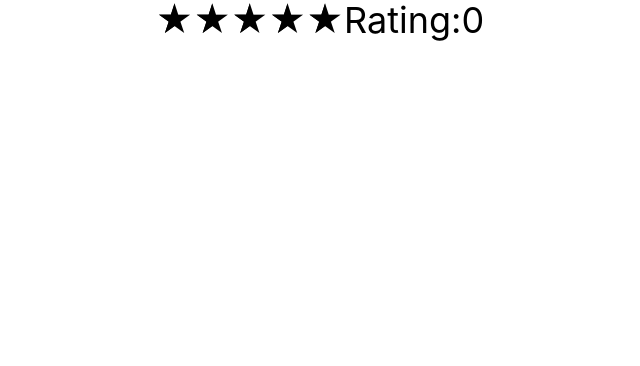
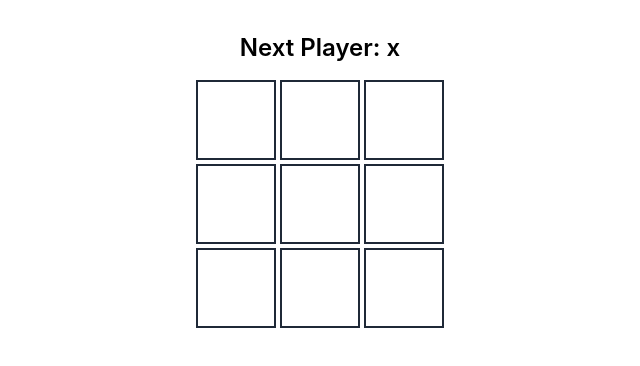
Before and after one commit to Pallavi487/My-React-Projects, a React (Create React App) app: page / in a window 1280 px wide. Shown: the top 366 px of the page, without its empty margins (320-960 px from the left). Built offline with nearby package versions, Linux system fonts and the light colour scheme.

Commit message:
Tic-Tac folder

```diff
--- a/src/App.js
+++ b/src/App.js
@@ -2,7 +2,8 @@ import React from "react";
 
 import "./App.css";
 
-import Starrarting from "./Component/Starrating/Starrating";
+import TicTacBoard from "./Component/Tic-TacBoard/Tic-TacBoard";
+//import Starrarting from "./Component/Starrating/Starrating";
 //import Tab from "./Component/Tab/Tab";
 //import ScrollIndicator from "./Component/Scrollindicator/Scrollindicator";
 //import LightDarkTheme from "./Component/LightDarkTheme/LightDarkTheme";
@@ -21,7 +22,8 @@ function App() {
       {/*<LightDarkTheme />*/}
       {/*<ScrollIndicator />*/}
       {/*<Tab />*/}
-      <Starrarting />
+      {/*<Starrarting />*/}
+      <TicTacBoard />
     </div>
   );
 }
--- a/src/Component/Imageslider/Image.js
+++ b/src/Component/Imageslider/Image.js
@@ -33,14 +33,30 @@ const Image = () => {
   };
 
   return (
-    <div>
-      <button onClick={handlePrevious}>Previous</button>
-      {images.length === 0 ? (
-        "Loading"
-      ) : (
-        <img src={images[currentIndex].urls.thumb} alt="images" />
-      )}
-      <button onClick={handleNext}>Next</button>
+    <div className="flex flex-col items-center justify-center min-h-screen bg-gray-100">
+      <div className="flex items-center space-x-4">
+        <button
+          onClick={handlePrevious}
+          className="px-4 py-2 bg-blue-500 text-white rounded-md hover:bg-blue-600 transition"
+        >
+          Previous
+        </button>
+        {images.length === 0 ? (
+          <span className="text-gray-500">Loading...</span>
+        ) : (
+          <img
+            src={images[currentIndex].urls.thumb}
+            alt="images"
+            className="w-64 h-64 object-cover rounded-md shadow-lg"
+          />
+        )}
+        <button
+          onClick={handleNext}
+          className="px-4 py-2 bg-blue-500 text-white rounded-md hover:bg-blue-600 transition"
+        >
+          Next
+        </button>
+      </div>
     </div>
   );
 };
--- /dev/null
+++ b/src/Component/Tic-TacBoard/Tic-TacBoard.js
@@ -0,0 +1,69 @@
+import React, { useState } from "react";
+
+const CalculateWinner = (squares) => {
+  const lines = [
+    [0, 1, 2],
+    [3, 4, 5],
+    [6, 7, 8],
+    [0, 3, 6],
+    [1, 4, 7],
+    [2, 5, 8],
+    [0, 4, 8],
+    [2, 4, 6],
+  ];
+  for (let i = 0; i < lines.length; i++) {
+    const [a, b, c] = lines[i];
+    if (squares[a] && squares[a] === squares[b] && squares[a] === squares[c]) {
+      return squares[a];
+    }
+  }
+  return null;
+};
+
+const TicTacBoard = () => {
+  const [squares, setSquares] = useState(Array(9).fill(null));
+  const [isXnext, setIsXnext] = useState(true);
+
+  const handleClick = (index) => {
+    if (CalculateWinner(squares) || squares[index]) return;
+    const newSquares = squares.slice();
+    newSquares[index] = isXnext ? "x" : "0";
+    setSquares(newSquares);
+    setIsXnext(!isXnext);
+  };
+
+  const winner = CalculateWinner(squares);
+  const status = winner
+    ? `Winner: ${winner}`
+    : `Next Player: ${isXnext ? "x" : "0"}`;
+
+  const renderSquare = (index) => {
+    return (
+      <button
+        className="w-20 h-20 border-2 border-gray-800 text-3xl font-bold flex items-center justify-center hover:bg-gray-200 focus:outline-none"
+        onClick={() => handleClick(index)}
+      >
+        {squares[index]}
+      </button>
+    );
+  };
+
+  return (
+    <div className="flex flex-col items-center mt-8">
+      <h1 className="text-2xl font-semibold mb-4">{status}</h1>
+      <div className="grid grid-cols-3 gap-1">
+        {renderSquare(0)}
+        {renderSquare(1)}
+        {renderSquare(2)}
+        {renderSquare(3)}
+        {renderSquare(4)}
+        {renderSquare(5)}
+        {renderSquare(6)}
+        {renderSquare(7)}
+        {renderSquare(8)}
+      </div>
+    </div>
+  );
+};
+
+export default TicTacBoard;
```
